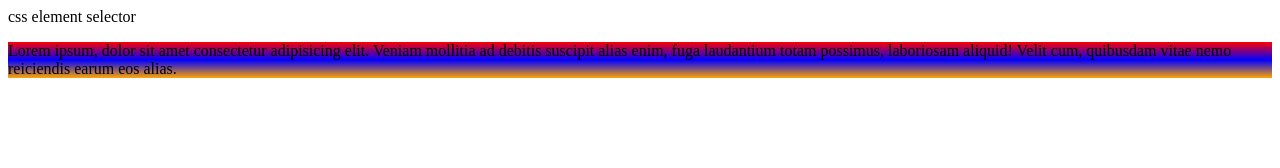
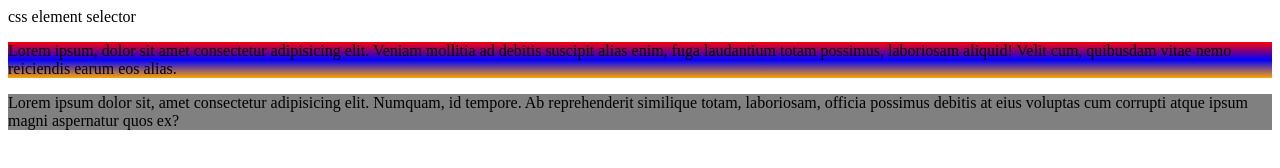
Before and after one commit to codewithTDA/08web, a plain HTML site: page index.html in a window 1280 px wide. Drawn offline with Linux system fonts and the light colour scheme.

Commit message:
update file

```diff
--- a/index.html
+++ b/index.html
@@ -12,6 +12,9 @@
             background-image: linear-gradient(red,blue,orange);
 
         }
+        .sel{
+            background-color:gray ;
+        }
     </style>
 </head>
 <body>
@@ -19,5 +22,6 @@
         css element selector
     </div>
     <p id="para">Lorem ipsum, dolor sit amet consectetur adipisicing elit. Veniam mollitia ad debitis suscipit alias enim, fuga laudantium totam possimus, laboriosam aliquid! Velit cum, quibusdam vitae nemo reiciendis earum eos alias.</p>
+    <div class="sel" >Lorem ipsum dolor sit, amet consectetur adipisicing elit. Numquam, id tempore. Ab reprehenderit similique totam, laboriosam, officia possimus debitis at eius voluptas cum corrupti atque ipsum magni aspernatur quos ex?</div>
 </body>
 </html>
```
